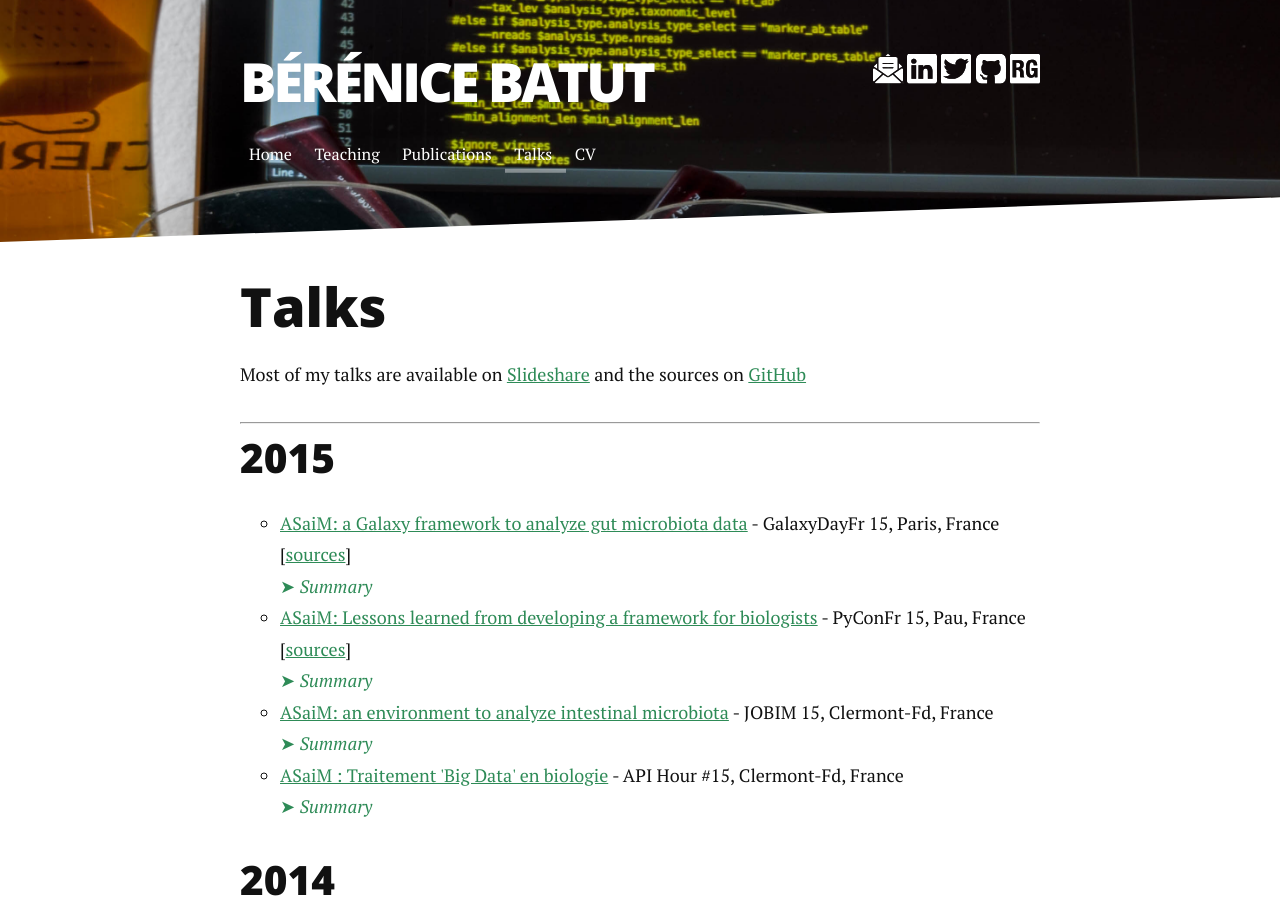
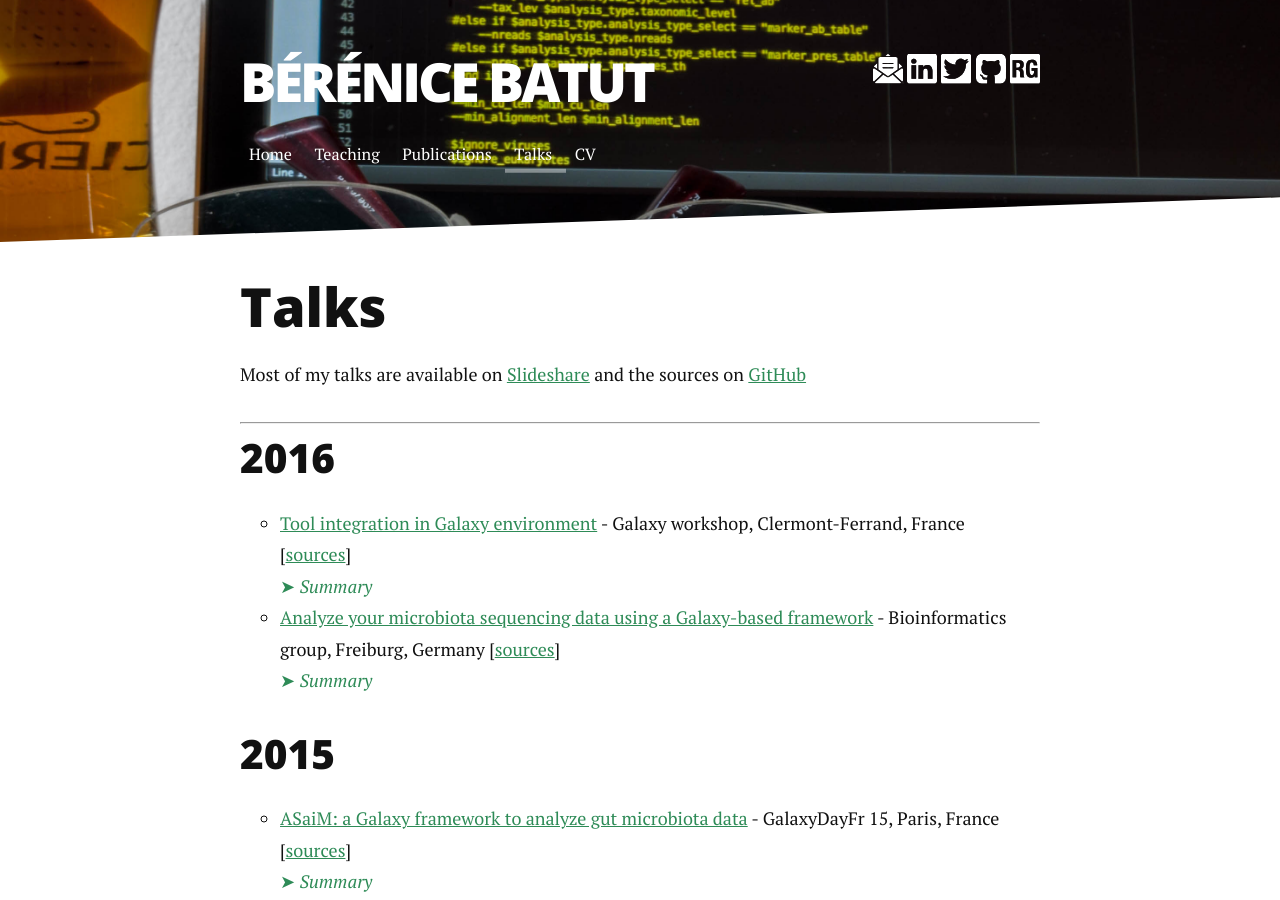
Before and after one commit to bebatut-research/bebatut-research.github.io, a Jekyll site: the page built from talks.md, in a window 1280 px wide and 900 px high. Built offline with Jekyll 4.4.1, drawn with Linux system fonts in a browser that asks for light colours; nearby versions of some CDN libraries; Markdown is read by kramdown in place of the engine named in the settings.

Commit message:
Add 2016 talks

```diff
--- a/_data/talks.yml
+++ b/_data/talks.yml
@@ -1,3 +1,18 @@
+-
+    year: 2016
+    talks:
+    -
+        title: "Tool integration in Galaxy environment"
+        date: "2016-05-25"
+        at: "Galaxy workshop, Clermont-Ferrand, France"
+        slides_url: http://bebatut-slides.github.io/galaxy_workshop_05_16/#/
+        source: https://github.com/bebatut-slides/galaxy_workshop_05_16
+    -
+        title: "Analyze your microbiota sequencing data using a Galaxy-based framework"
+        date: "2016-05-10"
+        at: "Bioinformatics group, Freiburg, Germany"
+        slides_url: http://bebatut-slides.github.io/freiburg_05_16/#/
+        source: https://github.com/bebatut-slides/freiburg_05_16
 -
     year: 2015
     talks:
```
